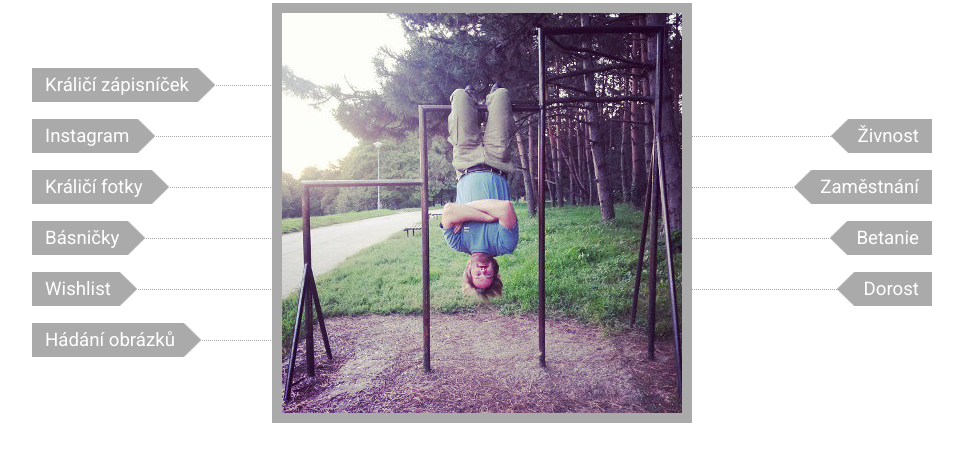
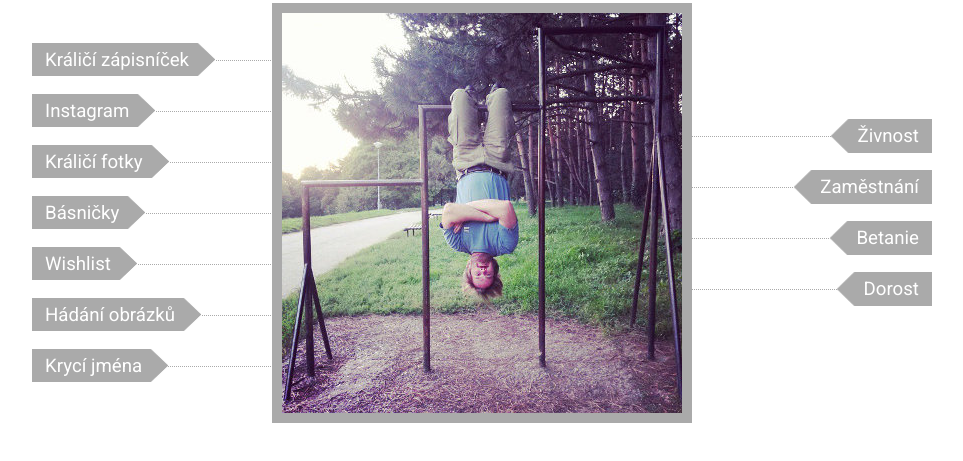
Before and after one commit to jmikulasek/jirka-mikulasek-net, a plain HTML site: page index.html in a window 1280 px wide. Shown: the part 91-552 px from the top of the page, without its empty margins (158-1121 px from the left). Drawn offline with Linux system fonts and the light colour scheme.

Commit message:
Doplneni odkazu na hraci desku Krycich jmen

```diff
--- a/index.html
+++ b/index.html
@@ -47,6 +47,7 @@ h1 { text-align: center;}
             <li><a href="/texty/basnicky/">Básničky</a></li>
             <li><a href="/wishlist/">Wishlist</a></li>
             <li><a href="/hry/hadani-obrazku/">Hádání obrázků</a></li>
+            <li><a href="https://jmikulasek.github.io/kryci-jmena-hraci-deska/">Krycí jména</a></li>
         </ul>
         <img src="foto.jpg" id="foto">
         <ul class="menu" id="right-menu">
```
